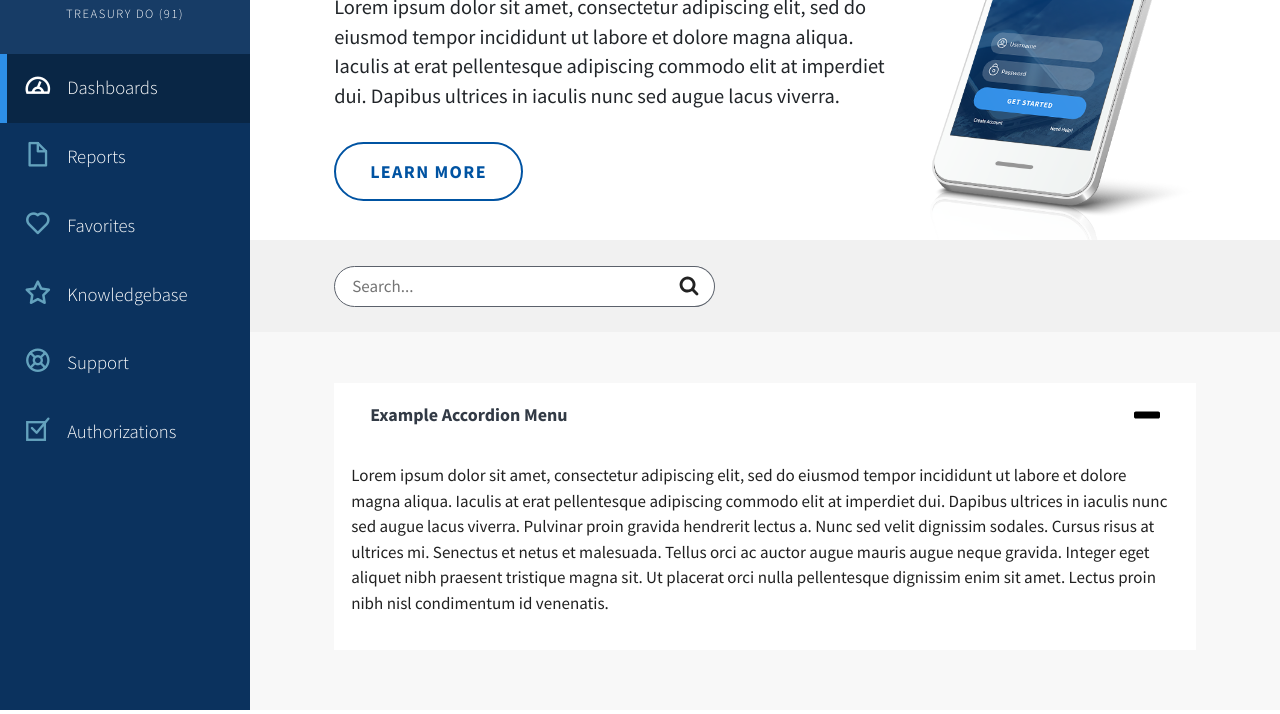
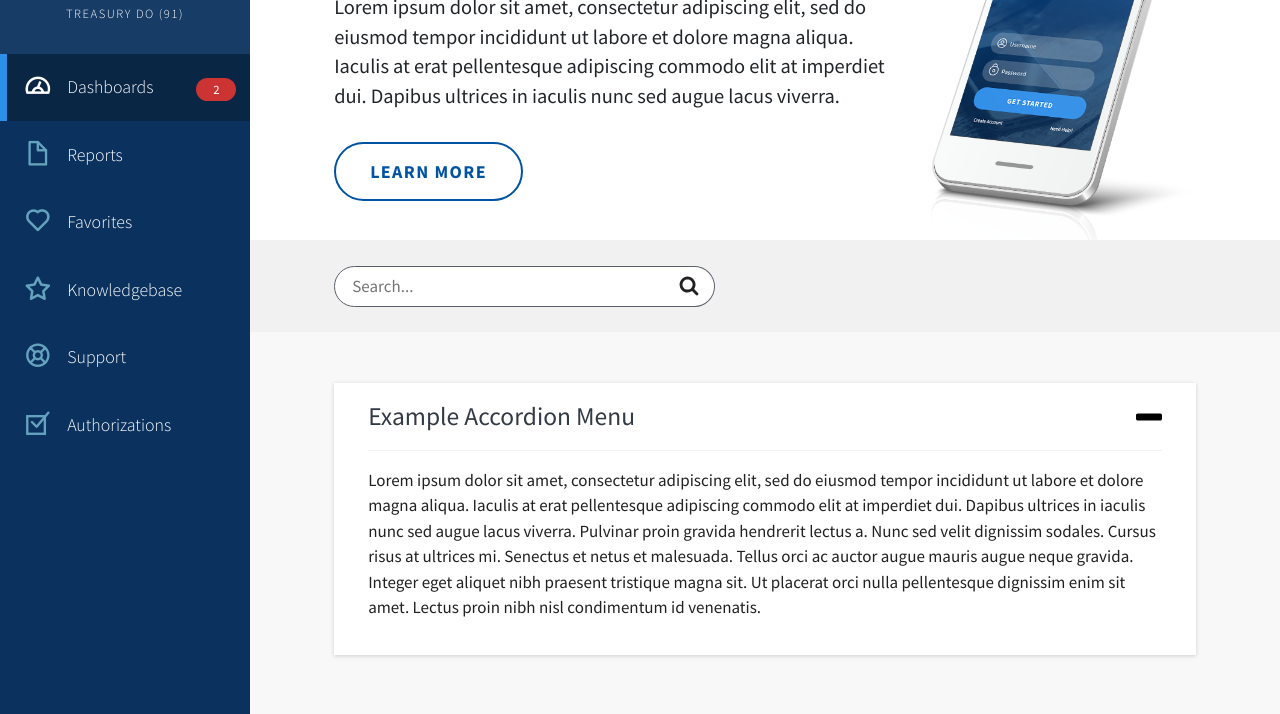
Before and after one commit to webb1750/usdt, a website: page app-template.html in a window 1280 px wide. Shown: the part 249-963 px from the top of the page. Drawn offline with nearby package versions, Linux system fonts and the light colour scheme; files whose address does not match are found by name.

Commit message:
app template mobile nav updated

```diff
--- a/app-template.html
+++ b/app-template.html
@@ -40,7 +40,7 @@
           <div class="user-title">Treasury DO (91)</div>
         </div>
         <ul class="nav" role="navigation">
-          <li><a href="#" class="active"><span class="icon-dashboard nav-icon"></span>Dashboards</a></li>
+          <li><a href="#" class="active"><span class="icon-dashboard nav-icon"></span>Dashboards <span class="alert-count">2</span></a></li>
           <li><a href="#"><span class="icon-paper nav-icon"></span>Reports</a></li>
           <li><a href="#"><span class="icon-heart nav-icon"></span>Favorites</a></li>
           <li><a href="#"><span class="icon-star nav-icon"></span>Knowledgebase</a></li>
@@ -70,9 +70,9 @@
         </section>
         <section class="usdt-row usdt-app-section secondary">
           <div class="usdt-col">
-              <ul class="usdt-accordion">
+              <ul class="usdt-accordion app-secondary">
                   <li>
-                    <button class="usdt-accordion-button secondary" aria-expanded="true" aria-controls="a1">
+                    <button class="usdt-accordion-button" aria-expanded="true" aria-controls="a1">
                     Example Accordion Menu
                   </button>
                     <div id="a1" class="usdt-accordion-content" aria-hidden="false">
--- a/scss/_components.scss
+++ b/scss/_components.scss
@@ -64,6 +64,25 @@ hr {
       display: none;
     }
   }
+  &.app-secondary {
+    @include box-shadow;
+    > li {
+      background-color: #fff;
+    }
+    .usdt-accordion-button {
+      background-color: #fff;
+      border-color: transparent;
+      color: $color-gray-dark;
+      font-weight: 400;
+      font-size: 1.5rem;
+    }
+    .usdt-accordion-content {
+      padding: 1rem 0rem;
+      margin-left:2rem;
+      margin-right: 2rem;
+      border-top: solid 1px $color-gray-lightest;
+    }
+  }
 }
 .usdt-accordion-bordered {
   .usdt-accordion-content {
@@ -102,11 +121,6 @@ hr {
     background-image: url(../assets/img/plus.svg);
     background-repeat: no-repeat;
     background-size: 1.5rem;
-  }
-  &.secondary {
-    background-color: #fff;
-    border-color: transparent;
-    color: $color-gray-dark;
   }
 }
 .usdt-option-menu {
--- a/scss/_navigation.scss
+++ b/scss/_navigation.scss
@@ -33,10 +33,11 @@
     z-index: 1080;
     position: absolute;
     transform: translateY(-100%);
-    transition: transform .4s ease;
+    // transition: transform .4s ease;
     &.open {
       transform: translateY(0%);
-      transition: transform .4s ease;
+      // transition: transform .4s ease;
+      position: relative;
     }
   .usdt-side-nav-wrapper {
     transition: all .4s ease;
@@ -62,12 +63,23 @@
     color: #fff;
     text-decoration: none;
     display:flex;
-    padding: 1.2rem 1.5rem;
-    font-size: 1.1rem;
+    padding: 1.2rem .8rem 1.2rem 1.5rem;
+    font-size: 1.05rem;
     transition: background-color 0.3s ease;
     &:hover, &:focus {
       background-color: $color-blue-darker;
     }
+  }
+  .alert-count {
+    background: #CC3333;
+    font-weight: 500;
+    padding: 2px 8px;
+    font-size: 0.75rem;
+    align-self: flex-end;
+    text-align: center;
+    border-radius: 15px;
+    width: 40px;
+    margin-left: auto; // required to force this element to float to the right
   }
   .active {
     background-color: $color-blue-darkest;
```
Also changed, not shown: css/usdt.css.
